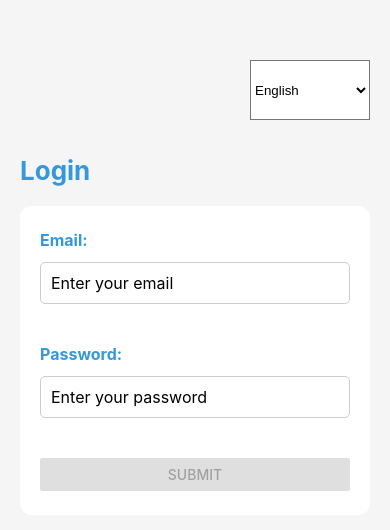
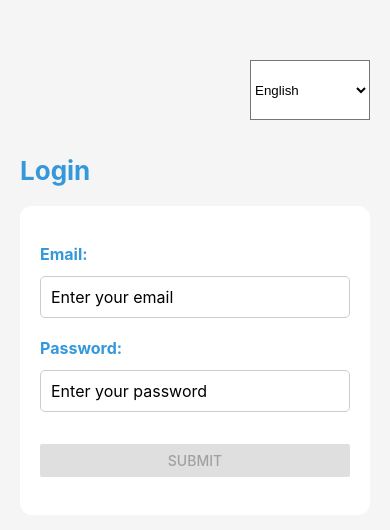
Before and after one commit to ashishgupta611/assignment, a React Native app: screen / in a window 390 px wide. Shown: the top 530 px of the page. Built offline with nearby package versions, Linux system fonts and the light colour scheme.

Commit message:
useMemo for calculation logic.

```diff
--- a/app/constants/index.ts
+++ b/app/constants/index.ts
@@ -32,6 +32,10 @@ export const LOCALIZATION_LANGUAGES = {
   ar: 'arabic',
 } as const;
 
+export const STRINGS = {
+  EMPTY: '',
+} as const;
+
 // Colors
 export const COLORS = {
   PRIMARY: '#3498db',
--- a/app/screens/LoginScreen.tsx
+++ b/app/screens/LoginScreen.tsx
@@ -1,4 +1,4 @@
-import React, { useState } from 'react';
+import React, { useState, useMemo } from 'react';
 import { useDispatch, useSelector } from 'react-redux';
 import { Picker } from '@react-native-picker/picker';
 import { TextInput, Button, View, Text, Alert } from 'react-native';
@@ -10,7 +10,7 @@ import { login } from '../reducers/authSlice';
 import { setLanguage } from '../reducers/settingsSlice';
 import i18n from '../assets/i18n';
 
-import { REGEX, LOCALIZATION_LANGUAGES, COLORS } from '../constants';
+import { REGEX, LOCALIZATION_LANGUAGES, COLORS, STRINGS } from '../constants';
 
 const LoginScreen: React.FC = () => {
   const { t } = useTranslation();
@@ -19,17 +19,17 @@ const LoginScreen: React.FC = () => {
   const { language } = useSelector((state: RootState) => state.rootReducer.settings);
   const user = useSelector((state: RootState) => state.rootReducer.user);
 
-  const [email, setEmail] = useState<string>(user.email ?? '');
-  const [password, setPassword] = useState<string>(user.password ?? '');
-  const [isEmailValid, setIsEmailValid] = useState<boolean>(true);
+  const [email, setEmail] = useState<string>(user.email ?? STRINGS.EMPTY);
+  const [password, setPassword] = useState<string>(user.password ?? STRINGS.EMPTY);
 
   const validateEmail = (email: string) => REGEX.EMAIL.test(email);
+  const isEmailValid = useMemo(() => email === STRINGS.EMPTY ? true : validateEmail(email), [email]);
+
   const validatePassword = (password: string) => REGEX.PASSWORD.test(password);
-  const isFormValid = validateEmail(email) && validatePassword(password);
+  const isFormValid = useMemo(() => isEmailValid && validatePassword(password), [email, password]);
 
   const handleEmailTextChange = (email: string) => {
     setEmail(email);
-    setIsEmailValid(validateEmail(email));
   };
 
   const onLanguageChange = (lan: 'ar' | 'en') => {
@@ -38,8 +38,6 @@ const LoginScreen: React.FC = () => {
   };
 
   const handleLogin = () => {
-    setIsEmailValid(validateEmail(email));
-
     if (isFormValid) {
       dispatch(setCredentials({ email, password }));
       // TODO:: Setting 'User1' have no use here.
@@ -74,9 +72,9 @@ const LoginScreen: React.FC = () => {
         {!isEmailValid && (
           <Text style={styles.errorText}>{t('enter_valid_email')}</Text>
         )}
-        <Text style={styles.textLabel}>{t('password')}</Text>
+        <Text style={[styles.textLabel, styles.passwordLabel]}>{t('password')}</Text>
         <TextInput
-          style={styles.input}
+          style={[styles.input, styles.passwordInput]}
           placeholder={t('enterPassword')}
           value={password}
           onChangeText={setPassword}
--- a/app/styles/LoginStyle.ts
+++ b/app/styles/LoginStyle.ts
@@ -39,18 +39,23 @@ export const styles = StyleSheet.create({
     marginBottom: 12,
     color: COLORS.PRIMARY
   },
+  passwordLabel:{
+    marginTop: 20,
+  },
+  passwordInput: {
+    marginBottom: 32,
+  },
   input: {
     fontSize:16,
     borderWidth: 1,
     borderColor: '#ccc',
     padding: 10,
-    marginBottom: 40,
     borderRadius: 5,
     backgroundColor: '#fff',
   },
   errorText: {
+    marginTop:8,
     fontSize:16,
     color: COLORS.ERROR,
-    marginBottom: 10,
   }
 });
```
